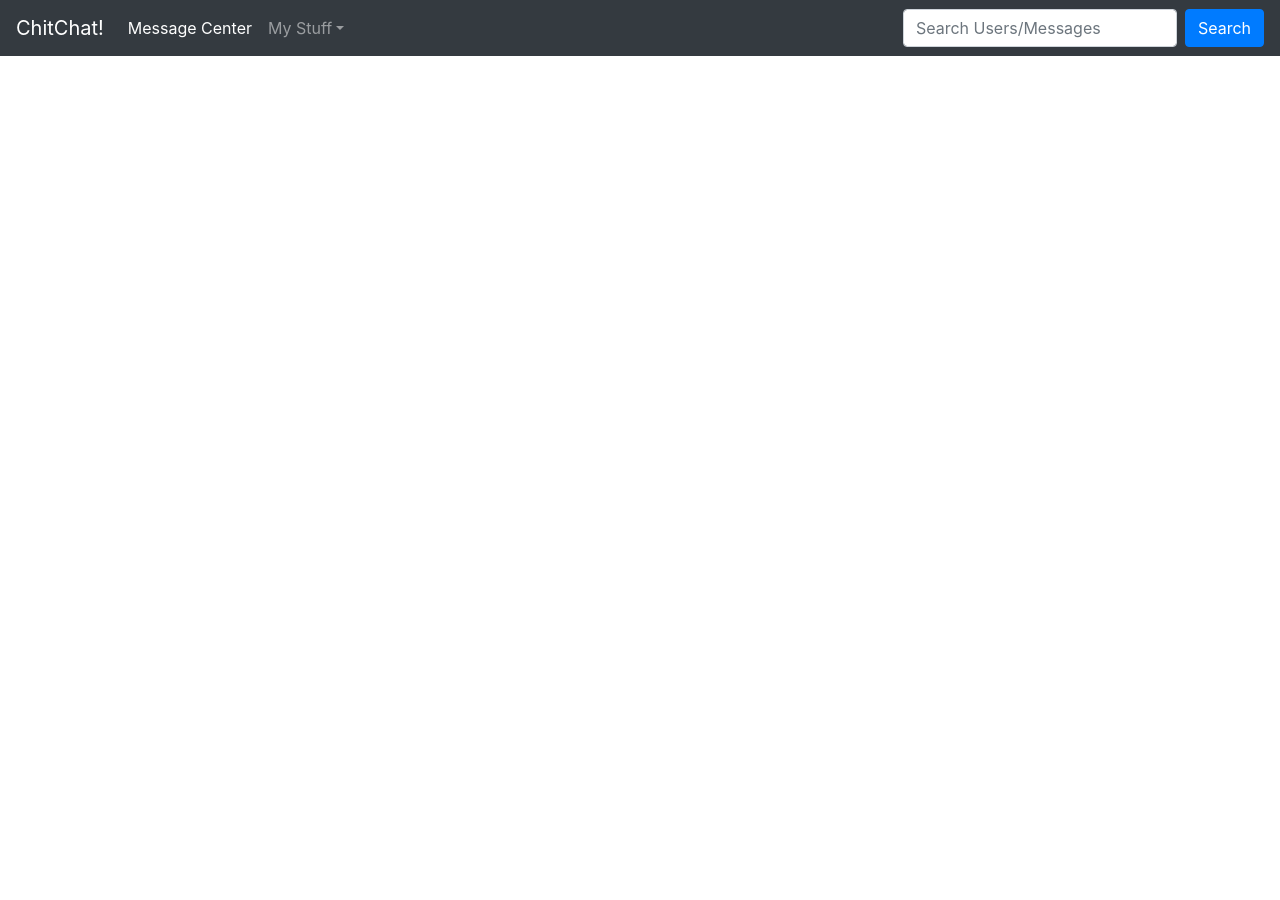
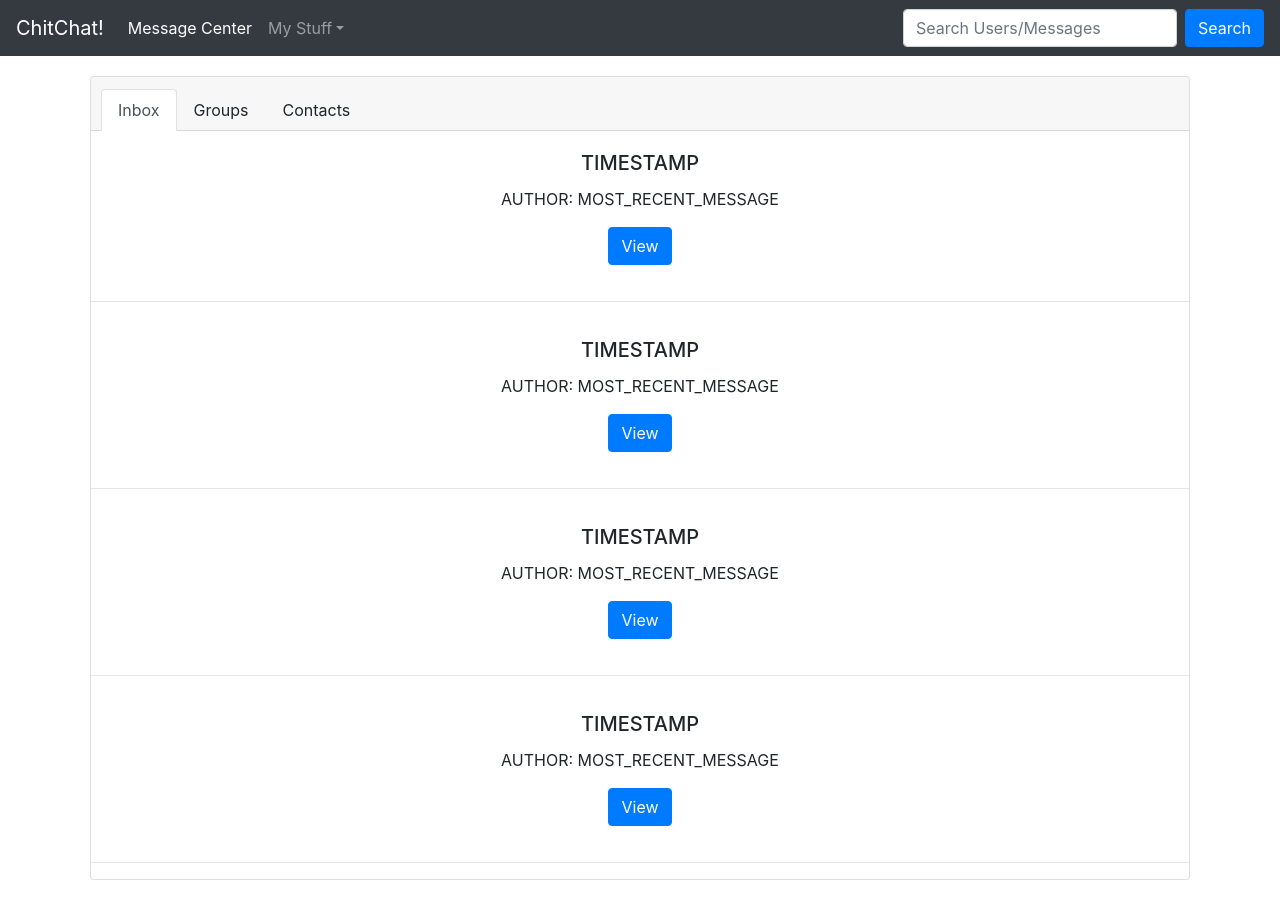
Before and after one commit to ryanbrandt/ChitChat, an Angular app: page /inbox in a window 1280 px wide. Before the commit this address led to /. Before the commit the page ends 800 px from the top, so only its background shows below. Built offline with nearby package versions, Linux system fonts and the light colour scheme.

Commit message:
finish UI mockup

```diff
--- a/src/app/app-routing.module.ts
+++ b/src/app/app-routing.module.ts
@@ -1,8 +1,11 @@
 import { NgModule } from '@angular/core';
 import { Routes, RouterModule } from '@angular/router';
 import { LoginComponent } from './login/login.component';
+import { InboxComponent } from './inbox/inbox.component';
+
 const routes: Routes = [
-	{ path: '', component: LoginComponent}
+	{ path: '', component: LoginComponent },
+	{ path: 'inbox', component: InboxComponent }
 ];
 
 @NgModule({
--- a/src/app/app.component.html
+++ b/src/app/app.component.html
@@ -1,8 +1,4 @@
 <app-top-bar></app-top-bar>
 <section class="container">
-  <section class="row justify-content-center block-content">
-    <section class="col-l1 mx-auto">
-      <router-outlet></router-outlet>
-    </section>
-  </section>
+	<router-outlet></router-outlet>
 </section>
--- a/src/app/app.module.ts
+++ b/src/app/app.module.ts
@@ -5,6 +5,7 @@ import { AppRoutingModule } from './app-routing.module';
 import { AppComponent } from './app.component';
 import { TopBarComponent } from './top-bar/top-bar.component';
 import { LoginComponent } from './login/login.component';
+import { InboxComponent } from './inbox/inbox.component';
 
 @NgModule({
   imports: [
@@ -15,7 +16,8 @@ import { LoginComponent } from './login/login.component';
   declarations: [
   	AppComponent,
   	TopBarComponent,
-	LoginComponent
+	  LoginComponent,
+	  InboxComponent
   ],
   providers: [],
   bootstrap: [AppComponent]
--- /dev/null
+++ b/src/app/inbox/inbox.component.html
@@ -0,0 +1,40 @@
+
+<div class="card text-center">
+  <div class="card-header">
+    <ul class="nav nav-tabs card-header-tabs">
+      <li class="nav-item">
+        <a class="nav-link active" (click)="toggleActive()">Inbox</a>
+      </li>
+      <li class="nav-item">
+        <a class="nav-link" (click)="toggleActive()">Groups</a>
+      </li>
+      <li class="nav-item">
+        <a class="nav-link" (click)="toggleActive()">Contacts</a>
+      </li>
+    </ul>
+  </div>
+  <div class="card-body">
+    <h5 class="card-title">TIMESTAMP</h5>
+    <p class="card-text">AUTHOR: MOST_RECENT_MESSAGE</p>
+    <a href="#" class="btn btn-primary">View</a>
+  </div>
+  <hr>
+  <div class="card-body">
+    <h5 class="card-title">TIMESTAMP</h5>
+    <p class="card-text">AUTHOR: MOST_RECENT_MESSAGE</p>
+    <a href="#" class="btn btn-primary">View</a>
+  </div>
+  <hr>
+  <div class="card-body">
+    <h5 class="card-title">TIMESTAMP</h5>
+    <p class="card-text">AUTHOR: MOST_RECENT_MESSAGE</p>
+    <a href="#" class="btn btn-primary">View</a>
+  </div>
+  <hr>
+  <div class="card-body">
+    <h5 class="card-title">TIMESTAMP</h5>
+    <p class="card-text">AUTHOR: MOST_RECENT_MESSAGE</p>
+    <a href="#" class="btn btn-primary">View</a>
+  </div>
+  <hr>
+</div>
--- /dev/null
+++ b/src/app/inbox/inbox.component.ts
@@ -0,0 +1,16 @@
+import { Component, OnInit } from '@angular/core';
+
+@Component({
+  selector: 'app-inbox',
+  templateUrl: './inbox.component.html',
+  styleUrls: ['./inbox.component.css']
+})
+
+export class InboxComponent implements OnInit {
+
+	toggleActive() {
+	    jQuery('.nav-link').removeClass('active');
+	    $(event.target).addClass('active');
+	    // TODO: unloading of data related to tab
+ 	}
+}
--- a/src/app/login/login.component.css
+++ b/src/app/login/login.component.css
@@ -1,5 +1,5 @@
-.container {
-	margin-top: 30%;
+.login-frame {
+	margin-top: 20vh;
 }
 
 #registerForm{
--- a/src/app/login/login.component.html
+++ b/src/app/login/login.component.html
@@ -1,4 +1,5 @@
-<div class="container">
+<section class="row justify-content-center login-frame">
+    <section class="col-l1 mx-auto">
       <h1>Welcome to ChitChat!</h1>
       <form id="loginForm">
         <div class="form-group">
@@ -36,4 +37,5 @@
       <div align="center" id="registerDetail">
         <a href="#" (click)="toggleForm(false)"><small>Already a member? Login now!</small></a>
       </div>
-</div>
+  </section>
+</section>
--- a/src/app/login/login.component.ts
+++ b/src/app/login/login.component.ts
@@ -1,6 +1,5 @@
 import { FormBuilder, FormGroup, Validators } from  '@angular/forms';
 import { Router } from  '@angular/router';
-import { User } from  '../user';
 import { Component, OnInit } from '@angular/core';
 import { Injectable } from '@angular/core';
 import { HttpClient } from '@angular/common/http';
--- a/src/app/top-bar/top-bar.component.html
+++ b/src/app/top-bar/top-bar.component.html
@@ -8,7 +8,7 @@
     <div class="collapse navbar-collapse" id="navbarSupportedContent">
         <ul class="navbar-nav mr-auto">
             <li class="nav-item active">
-                <a class="nav-link" href="#">Message Center</a>
+                <a class="nav-link" href="#" routerLink="/inbox">Message Center</a>
             </li>
             <!-- Dropdown Menu -->
             <li class="nav-item dropdown">
--- a/src/styles.css
+++ b/src/styles.css
@@ -1,5 +1,5 @@
 /* You can add global styles to this file, and also import other style files */
 
-.block-content {
+.container {
     padding: 20px;
 }
```
Also changed, not shown: src/app/inbox/inbox.component.css (added). Lines whose indentation alone changed are shown as unchanged.
